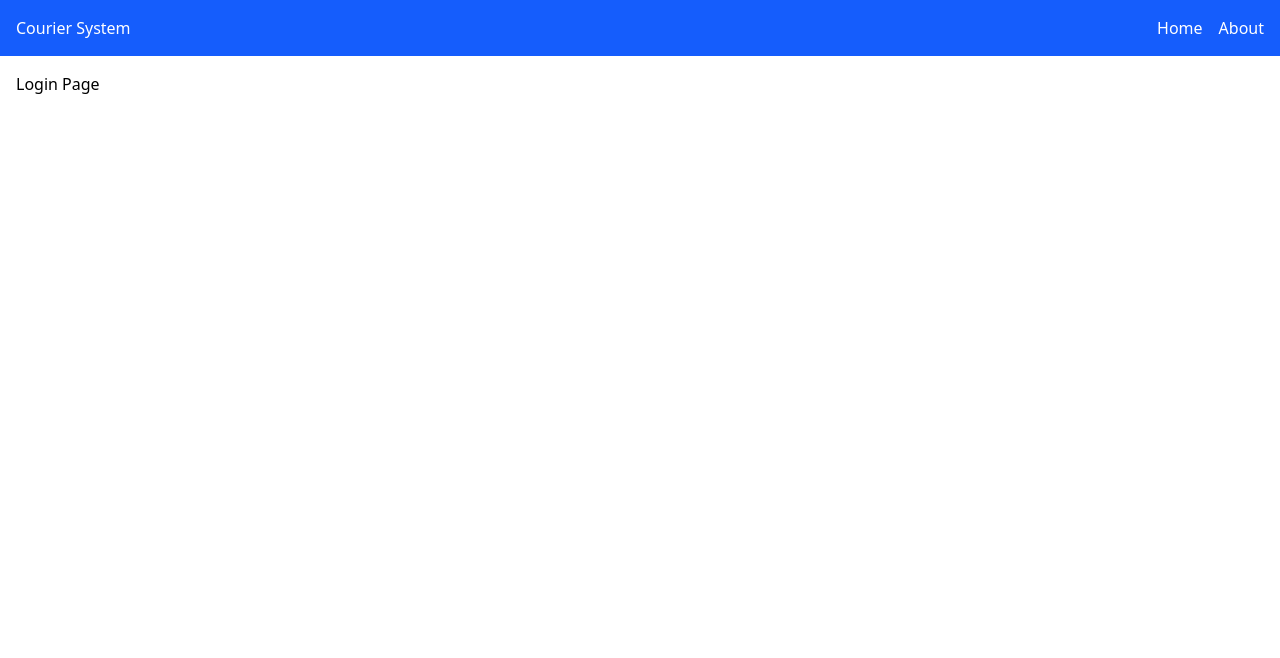
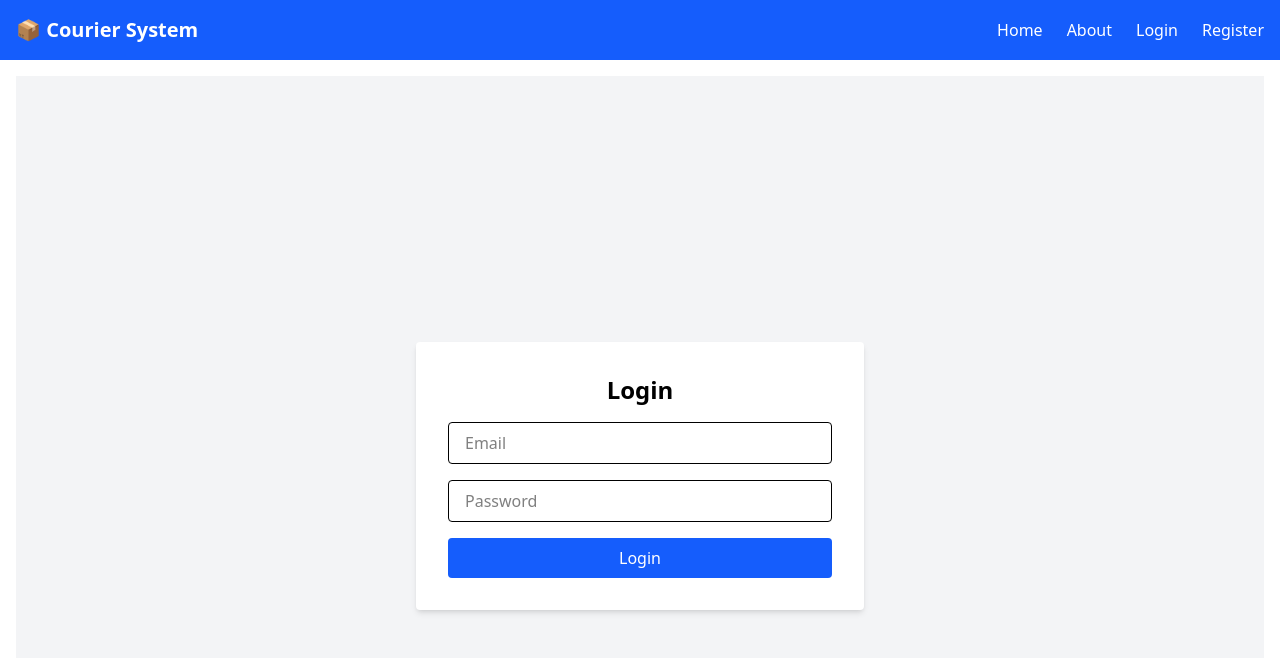
Before and after one commit to emonmahdi/courier-parcel-management, a React (Vite) app in the folder frontend/courier-parcel-management-frontend/: page /login in a window 1280 px wide. Shown: the top 658 px of the page. Built offline with nearby package versions, Linux system fonts and the light colour scheme.

Commit message:
login register component done

```diff
--- a/frontend/courier-parcel-management-frontend/src/layout/MainLayout.jsx
+++ b/frontend/courier-parcel-management-frontend/src/layout/MainLayout.jsx
@@ -1,16 +1,95 @@
+// src/layout/MainLayout.jsx
+import { useState } from "react";
 import { Outlet, Link } from "react-router";
 
 export default function MainLayout() {
+  const [isOpen, setIsOpen] = useState(false);
+
+  const toggleMenu = () => setIsOpen(!isOpen);
+
   return (
-    <div>
-      <header className="p-4 bg-blue-600 text-white flex justify-between">
-        <h1>Courier System</h1>
-        <nav>
-          <Link to="/" className="mr-4">Home</Link>
-          <Link to="/about">About</Link>
-        </nav>
+    <div className="min-h-screen flex flex-col">
+      <header className="bg-blue-600 text-white">
+        <div className="container mx-auto flex justify-between items-center p-4">
+          <h1 className="text-xl font-bold">
+            <Link to="/">📦 Courier System</Link>
+          </h1>
+
+          <div className="md:hidden">
+            <button onClick={toggleMenu}>
+              <svg
+                className="w-6 h-6"
+                fill="none"
+                stroke="currentColor"
+                viewBox="0 0 24 24"
+              >
+                {isOpen ? (
+                  <path
+                    strokeLinecap="round"
+                    strokeLinejoin="round"
+                    strokeWidth={2}
+                    d="M6 18L18 6M6 6l12 12"
+                  />
+                ) : (
+                  <path
+                    strokeLinecap="round"
+                    strokeLinejoin="round"
+                    strokeWidth={2}
+                    d="M4 6h16M4 12h16M4 18h16"
+                  />
+                )}
+              </svg>
+            </button>
+          </div>
+
+          <nav className="hidden md:flex gap-6">
+            <Link to="/" className="hover:underline">
+              Home
+            </Link>
+            <Link to="/about" className="hover:underline">
+              About
+            </Link>
+            <Link to="/login" className="hover:underline">
+              Login
+            </Link>
+            <Link to="/register" className="hover:underline">
+              Register
+            </Link>
+          </nav>
+        </div>
+
+        {/* Mobile Menu */}
+        {isOpen && (
+          <div className="md:hidden px-4 pb-4 space-y-2 bg-blue-700">
+            <Link to="/" onClick={toggleMenu} className="block hover:underline">
+              Home
+            </Link>
+            <Link
+              to="/about"
+              onClick={toggleMenu}
+              className="block hover:underline"
+            >
+              About
+            </Link>
+            <Link
+              to="/login"
+              onClick={toggleMenu}
+              className="block hover:underline"
+            >
+              Login
+            </Link>
+            <Link
+              to="/register"
+              onClick={toggleMenu}
+              className="block hover:underline"
+            >
+              Register
+            </Link>
+          </div>
+        )}
       </header>
-      <main className="p-4">
+
+      <main className="flex-1 p-4 container mx-auto">
         <Outlet />
       </main>
     </div>
--- a/frontend/courier-parcel-management-frontend/src/main.jsx
+++ b/frontend/courier-parcel-management-frontend/src/main.jsx
@@ -4,11 +4,15 @@ import './index.css'
 import App from './App.jsx'
 import { RouterProvider } from "react-router";
 import { router } from "./routes/routes.jsx";
+import { Provider } from "react-redux";
+import { store } from "./redux/store.js";
 
 createRoot(document.getElementById("root")).render(
   <StrictMode>
-    <RouterProvider router={router}>
-      <App />
-    </RouterProvider>
+    <Provider store={store}>
+      <RouterProvider router={router}>
+        <App />
+      </RouterProvider>
+    </Provider>
   </StrictMode>
 );
--- a/frontend/courier-parcel-management-frontend/src/pages/auth/Login.jsx
+++ b/frontend/courier-parcel-management-frontend/src/pages/auth/Login.jsx
@@ -1,9 +1,60 @@
-import React from 'react'
+// src/pages/auth/Login.jsx
+import { useState } from "react";
+import { useAuth } from "../../hooks/useAuth";
+import { useNavigate } from "react-router";
 
 const Login = () => {
+  const { login, error, loading } = useAuth();
+  const [form, setForm] = useState({ email: "", password: "" });
+  const navigate = useNavigate();
+
+  const handleChange = (e) =>
+    setForm({ ...form, [e.target.name]: e.target.value });
+
+  const handleSubmit = async (e) => {
+    e.preventDefault();
+    const res = await login(form);
+    if (res?.meta?.requestStatus === "fulfilled") {
+      navigate("/");
+    }
+  };
+
   return (
-    <div>Login Page</div>
-  )
-}
+    <div className="min-h-screen flex items-center justify-center bg-gray-100">
+      <form
+        onSubmit={handleSubmit}
+        className="bg-white shadow-md p-8 w-full max-w-md rounded space-y-4"
+      >
+        <h2 className="text-2xl font-semibold text-center">Login</h2>
+        {error && <p className="text-red-500 text-sm">{error}</p>}
+        <input
+          className="w-full px-4 py-2 border rounded"
+          name="email"
+          type="email"
+          placeholder="Email"
+          value={form.email}
+          onChange={handleChange}
+          required
+        />
+        <input
+          className="w-full px-4 py-2 border rounded"
+          name="password"
+          type="password"
+          placeholder="Password"
+          value={form.password}
+          onChange={handleChange}
+          required
+        />
+        <button
+          type="submit"
+          className="bg-blue-600 text-white w-full py-2 rounded hover:bg-blue-700"
+          disabled={loading}
+        >
+          {loading ? "Logging in..." : "Login"}
+        </button>
+      </form>
+    </div>
+  );
+};
 
-export default Login
+export default Login;
--- a/frontend/courier-parcel-management-frontend/src/pages/auth/Register.jsx
+++ b/frontend/courier-parcel-management-frontend/src/pages/auth/Register.jsx
@@ -1,9 +1,95 @@
-import React from 'react'
+// src/pages/auth/Register.jsx
+import { useState } from "react";
+import { useAuth } from "../../hooks/useAuth";
+import { useNavigate } from "react-router";
 
 const Register = () => {
+  const navigate = useNavigate();
+  const { register, loading, error } = useAuth();
+
+  const [form, setForm] = useState({
+    name: "",
+    email: "",
+    password: "",
+    role: "customer",
+  });
+
+  const handleChange = (e) => {
+    setForm((prev) => ({
+      ...prev,
+      [e.target.name]: e.target.value,
+    }));
+  };
+
+  const handleSubmit = async (e) => {
+    e.preventDefault();
+    const res = await register(form);
+    if (res?.meta?.requestStatus === "fulfilled") {
+      navigate("/"); // Redirect after successful registration
+    }
+  };
+
   return (
-    <div>Register Page..</div>
-  )
-}
+    <div className="min-h-screen bg-gray-50 flex items-center justify-center px-4">
+      <form
+        onSubmit={handleSubmit}
+        className="bg-white w-full max-w-md p-8 shadow-md rounded space-y-5"
+      >
+        <h2 className="text-2xl font-semibold text-center">Register</h2>
 
-export default Register
+        {error && <p className="text-red-500 text-sm">{error}</p>}
+
+        <input
+          type="text"
+          name="name"
+          value={form.name}
+          onChange={handleChange}
+          placeholder="Full Name"
+          required
+          className="w-full border rounded px-4 py-2"
+        />
+
+        <input
+          type="email"
+          name="email"
+          value={form.email}
+          onChange={handleChange}
+          placeholder="Email"
+          required
+          className="w-full border rounded px-4 py-2"
+        />
+
+        <input
+          type="password"
+          name="password"
+          value={form.password}
+          onChange={handleChange}
+          placeholder="Password"
+          required
+          className="w-full border rounded px-4 py-2"
+        />
+
+        <select
+          name="role"
+          value={form.role}
+          onChange={handleChange}
+          className="w-full border rounded px-4 py-2"
+        >
+          <option value="customer">Customer</option>
+          <option value="agent">Delivery Agent</option>
+          <option value="admin">Admin</option>
+        </select>
+
+        <button
+          type="submit"
+          disabled={loading}
+          className="bg-blue-600 text-white w-full py-2 rounded hover:bg-blue-700"
+        >
+          {loading ? "Registering..." : "Register"}
+        </button>
+      </form>
+    </div>
+  );
+};
+
+export default Register;
--- a/frontend/courier-parcel-management-frontend/src/redux/features/auth/authSlice.js
+++ b/frontend/courier-parcel-management-frontend/src/redux/features/auth/authSlice.js
@@ -27,7 +27,7 @@ export const register = createAsyncThunk(
   }
 );
 
-export const logout = createAsyncThunk("/auth/login", async () => {
+export const logout = createAsyncThunk("/auth/logout", async () => {
   authService.logout();
 });
 
@@ -60,4 +60,5 @@ const authSlice = createSlice({
   },
 });
 
-export default authSlice.reducer;
+// ✅ Named export
+export const authReducer = authSlice.reducer;
--- a/frontend/courier-parcel-management-frontend/src/redux/store.js
+++ b/frontend/courier-parcel-management-frontend/src/redux/store.js
@@ -1,5 +1,8 @@
 import { configureStore } from "@reduxjs/toolkit";
+import { authReducer } from "./features/auth/authSlice";
 
 export const store = configureStore({
-  reducer: {},
+  reducer: {
+    auth: authReducer,
+  },
 });
```
